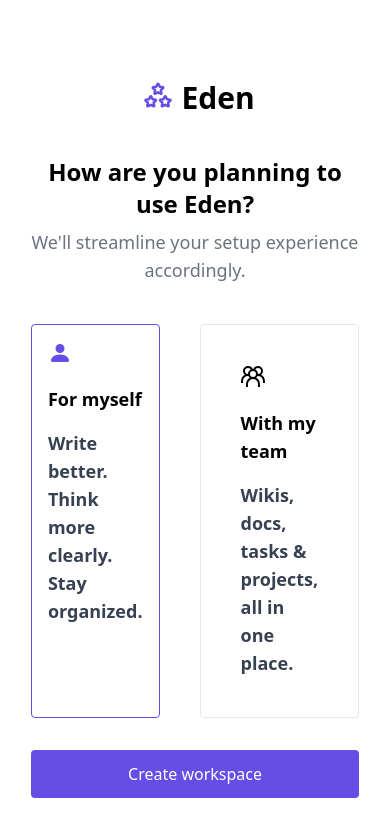
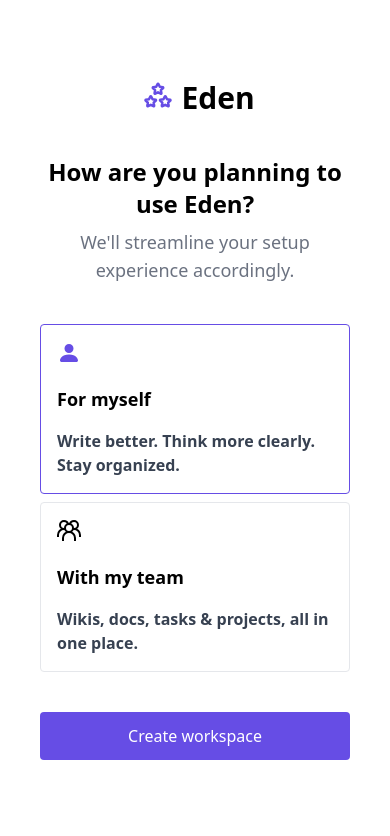
Before and after one commit to VanshSh/cutshortassignment, a React (Create React App) app: page /planning in a window 390 px wide. Shown: the top 836 px of the page. Built offline with nearby package versions, Linux system fonts and the light colour scheme.

Commit message:
style: :lipstick:

```diff
--- a/src/components/Button.js
+++ b/src/components/Button.js
@@ -7,7 +7,7 @@ const Button = ({ title, path }) => {
         <button
             onClick={() => navigate(path)}
             className='bg-[#664de5] text-white lg:text-xl
-         px-20 rounded cursor-pointer my-8 py-3 text-md items-center justify-center flex'
+         lg:px-20 rounded cursor-pointer my-8 py-3 text-md items-center justify-center flex'
         >
             {title}
         </button>
--- a/src/pages/Planning.js
+++ b/src/pages/Planning.js
@@ -12,22 +12,22 @@ const Planning = () => {
             />
 
             <div className='flex flex-col lg:w-[70vh] '>
-                <div className='flex'>
-                    <div className='border border-[#664de5] cursor-pointer rounded lg:p-10 p-4 mr-10'>
+                <div className='flex lg:flex-row flex-col  '>
+                    <div className='border border-[#664de5] cursor-pointer rounded lg:p-10 p-4 lg:mr-10 mb-2'>
                         <BsFillPersonFill className='text-2xl text-[#664de5]' />
                         <h3 className='text-lg text-black font-bold mt-5'>
                             For myself
                         </h3>
-                        <p className='text-gray-700 font-semibold text-lg mt-4'>
+                        <p className='text-gray-700 font-semibold lg:text-lg text-md mt-4'>
                             Write better. Think more clearly. Stay organized.
                         </p>
                     </div>
-                    <div className='border  cursor-pointer rounded p-10 '>
+                    <div className='border cursor-pointer rounded lg:p-10 p-4 mb-2'>
                         <GrGroup className='text-2xl text-[#664de5]' />
                         <h3 className='text-lg text-black font-bold mt-5'>
                             With my team
                         </h3>
-                        <p className='text-gray-700 text-lg mt-4 font-semibold'>
+                        <p className='text-gray-700 font-semibold lg:text-lg text-md mt-4'>
                             Wikis, docs, tasks & projects, all in one place.
                         </p>
                     </div>
@@ -39,3 +39,13 @@ const Planning = () => {
 }
 
 export default Planning
+
+//   <div className='border  cursor-pointer rounded lg:p-10 p-4 '>
+//                     <GrGroup className='text-2xl text-[#664de5]' />
+//                     <h3 className='text-lg text-black font-bold mt-5'>
+//                         With my team
+//                     </h3>
+//                     <p className='text-gray-700 lg:text-lg text-sm mt-4 font-semibold'>
+//                         Wikis, docs, tasks & projects, all in one place.
+//                     </p>
+//                 </div>
```
